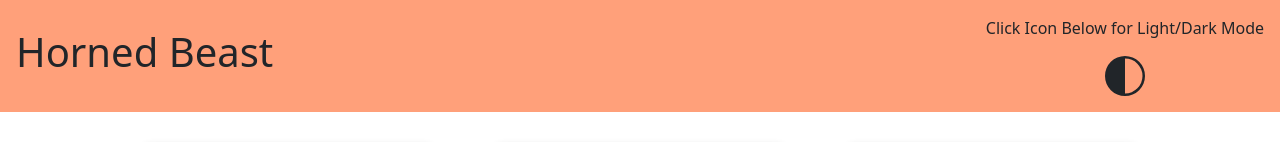
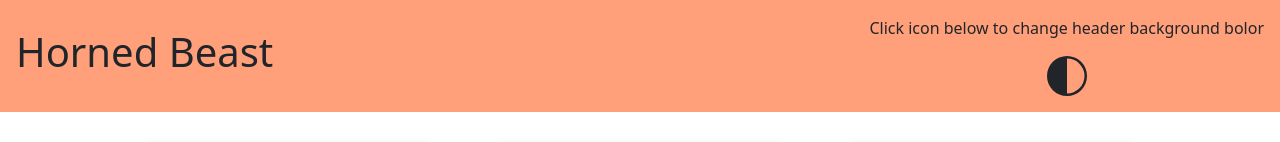
Before and after one commit to cleecoloma/horned-beast, a React (Vite) app: page / in a window 1280 px wide. Shown: the top 142 px of the page. Built offline with nearby package versions, Linux system fonts and the light colour scheme.

Commit message:
updated header text and removed depracated code

```diff
--- a/src/components/Header.jsx
+++ b/src/components/Header.jsx
@@ -13,7 +13,6 @@ class Header extends React.Component {
   render() {
     return (
       <Navbar
-        // className="bg-body-tertiary"
         style={{
           display: 'flex',
           justifyContent: 'space-between',
@@ -23,7 +22,7 @@ class Header extends React.Component {
       >
         <h1>Horned Beast</h1>
         <div>
-          <p>Click Icon Below for Light/Dark Mode</p>
+          <p>Click icon below to change header background bolor</p>
           <CircleHalf style={{ fontSize: '250%' }} onClick={this.handleClick}/>
         </div>
       </Navbar>
```
